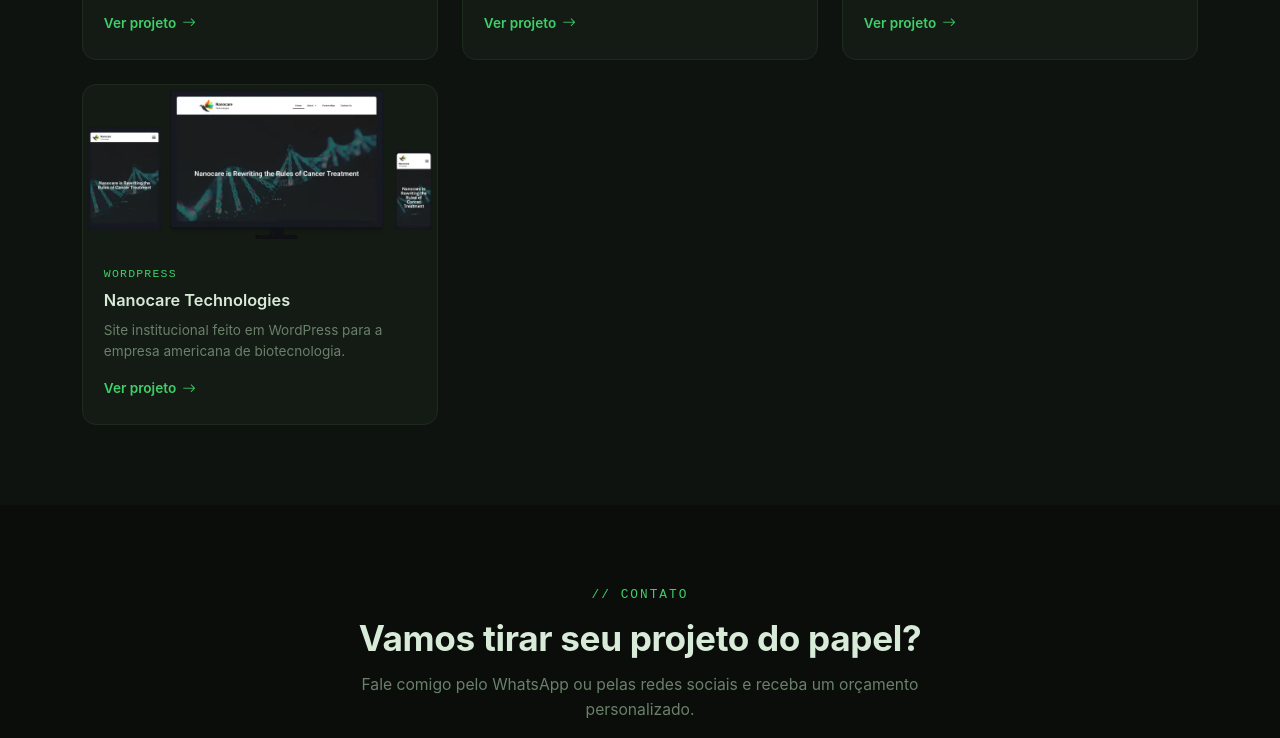
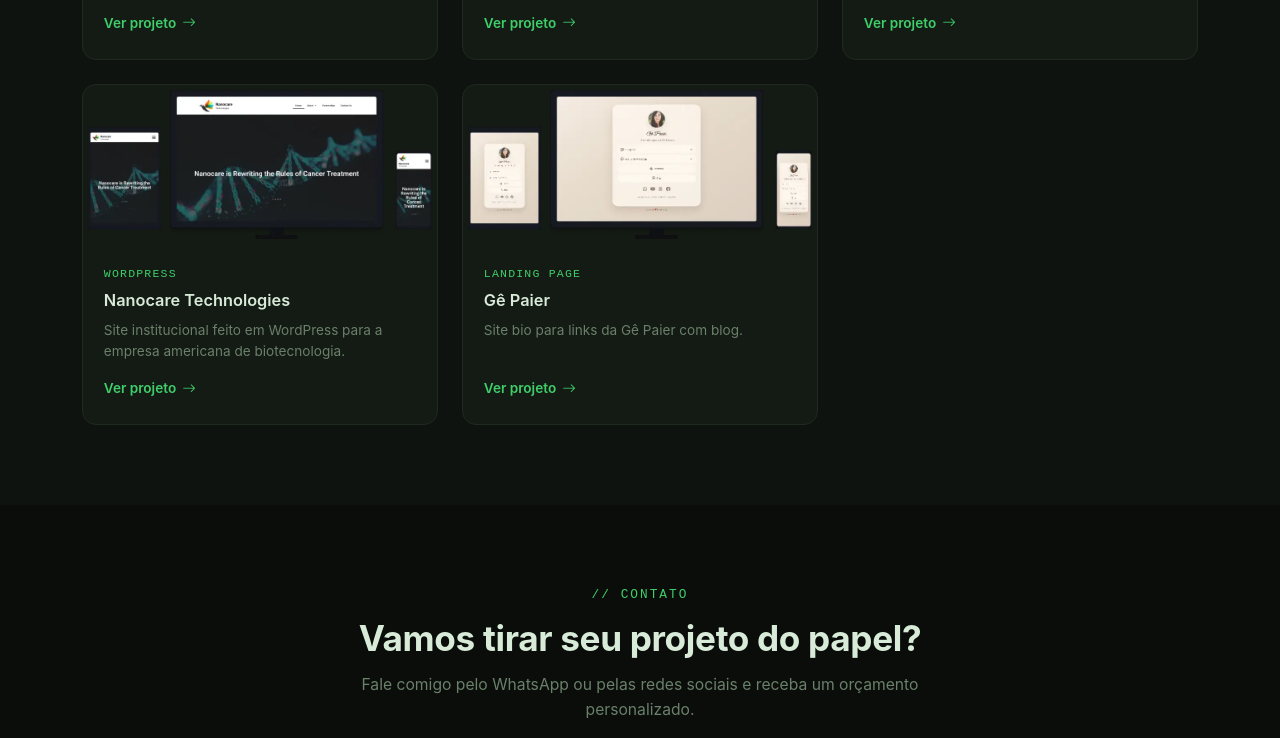
Before and after one commit to jancordeiro/jancordeiro.github.io, a plain HTML site: page index.html in a window 1280 px wide. Shown: the part 2086-2824 px from the top of the page. Drawn offline with nearby package versions, Linux system fonts and the light colour scheme.

Commit message:
added gepaier.com to the portfolio

```diff
--- a/index.html
+++ b/index.html
@@ -226,6 +226,18 @@
                         </div>
                     </div>
                 </div>
+                <!-- Card 8 -->
+                <div class="col-md-6 col-lg-4 portfolio-item" data-category="landing">
+                    <div class="portfolio-card">
+                        <img src="img/gepaier.webp" class="card-img-top" alt="Landing page bio da Gê Paier">
+                        <div class="portfolio-body">
+                            <span class="portfolio-cat">Landing Page</span>
+                            <h5>Gê Paier</h5>
+                            <p>Site bio para links da Gê Paier com blog.</p>
+                            <a href="https://gepaier.com" class="portfolio-link" target="_blank">Ver projeto <i class="bi bi-arrow-right"></i></a>
+                        </div>
+                    </div>
+                </div>
             </div>
         </div>
     </section>
```
Also changed, not shown: img/gepaier.png (deleted), img/gepaier.webp (added).
